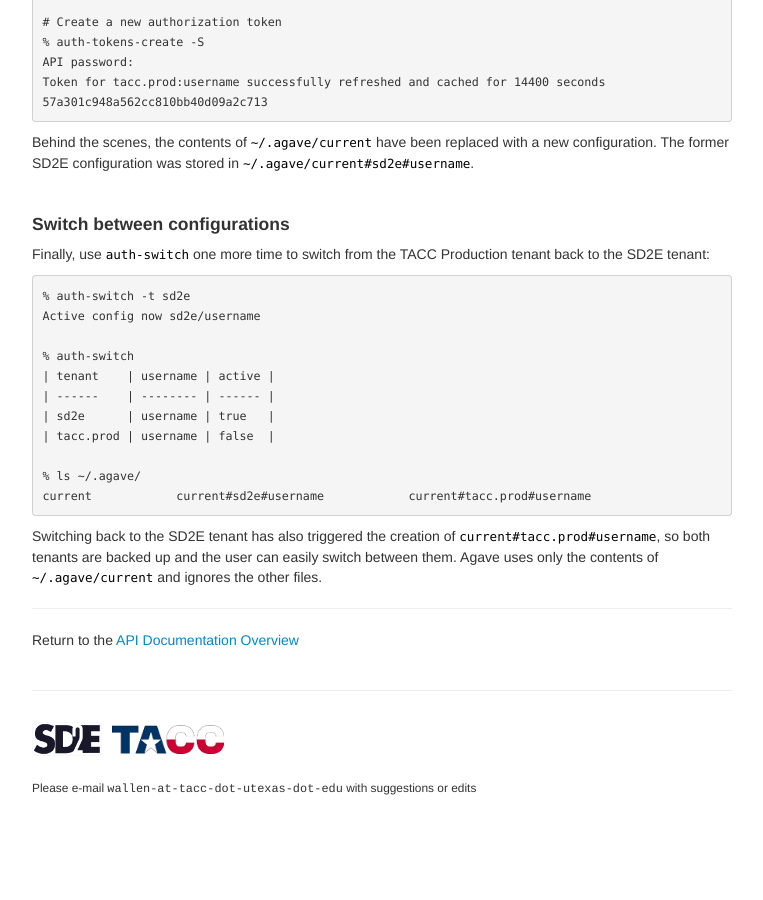
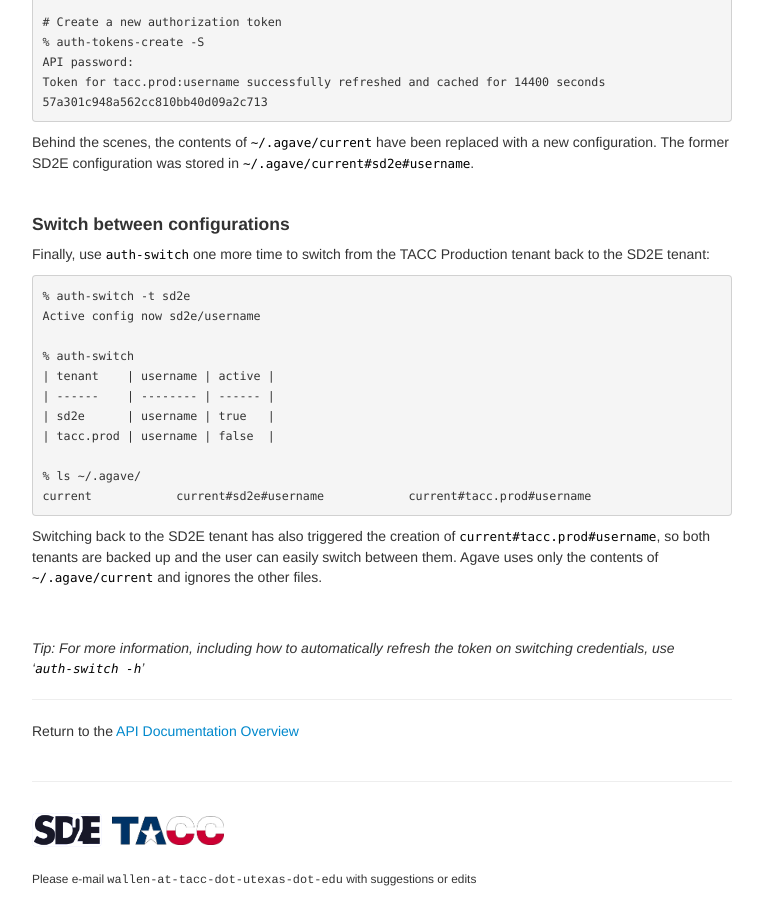
Before and after one commit to SD2E/api-user-guide, a Jekyll site: the page built from docs/01.manage_tokens.md, in a window 1280 px wide and 900 px high, scrolled down 1337 px. Shown: the whole window, without its empty margins (258-1021 px from the left). Built offline with Jekyll 4.4.1, drawn with Linux system fonts in a browser that asks for light colours; before the commit the page ends 2146 px from its top, so only the background shows below that.

Commit message:
mentioning that you can refresh a token on switch

```diff
--- a/docs/01.manage_tokens.md
+++ b/docs/01.manage_tokens.md
@@ -106,6 +106,9 @@ Switching back to the SD2E tenant has also triggered the creation of
 easily switch between them. Agave uses only the contents of `~/.agave/current`
 and ignores the other files.
 
+<br><br>
+*Tip: For more information, including how to automatically refresh the token on
+switching credentials, use '`auth-switch -h`'*
 
 ---
 Return to the [API Documentation Overview](../index.md)
```
